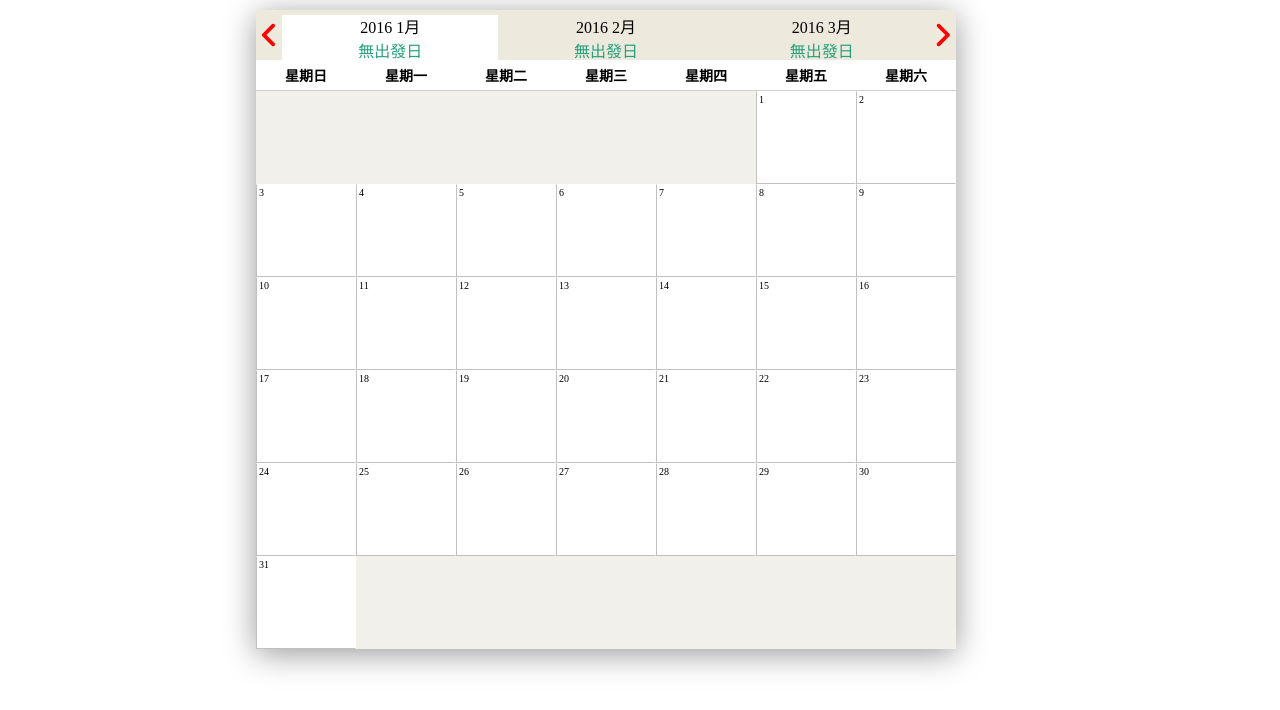
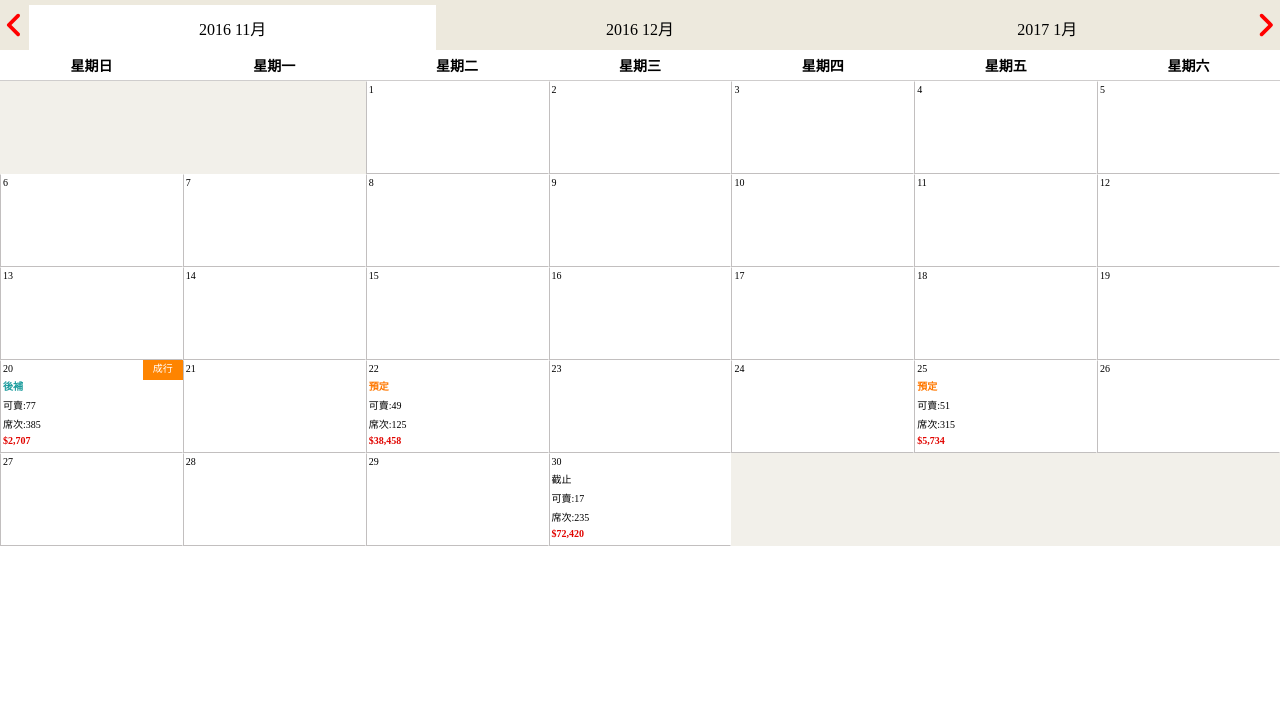
Before and after one commit to TheRay432/test-calendar, a React (Create React App) app: page / in a window 1280 px wide. Shown: the top 710 px of the page. Built offline with nearby package versions, Linux system fonts and the light colour scheme.

Commit message:
update final lowest month of have data

```diff
--- a/src/App.js
+++ b/src/App.js
@@ -21,6 +21,8 @@
     const sortArr = data.sort((a, b) => {
       return b.date < a.date ? 1 : -1;
     });
+    const firstYears = sortArr[0].date.split("/")[0];
+    const firstMonth = sortArr[0].date.split("/")[1];
     const test = [];
     sortArr.forEach((item) => {
       test.push(item.date.split("/")[0]);
@@ -28,7 +30,9 @@
     const a = [...new Set(test)];
 
     const continueYears = range(parseInt(a[0]), parseInt(a[a.length - 1]));
-    setCurrentDate(`${continueYears[0]}/01`);
+
+    setCurrentDate(`${firstYears}/${firstMonth}`);
+    // setCurrentDate(`${continueYears[0]}/01`);
     setAllYears([...continueYears]);
   };
   const removeDuplicates = (originalArray, p) => {
@@ -135,12 +139,14 @@
     <div className="calendar">
       {allYears.length > 0 && (
         <>
+          {jsonData.length > 0 && (
             <Month
               setCurrentDate={setCurrentDate}
               currentDate={currentDate}
               allYears={allYears}
               jsonData={jsonData}
             />
+          )}
 
           <div className="weekdays">
             <div>星期日</div>
--- a/src/components/Month.jsx
+++ b/src/components/Month.jsx
@@ -36,18 +36,39 @@
   };
   useEffect(() => {
     const monthArr = [];
-
+    const removeDuplicates = (originalArray, p) => {
+      const newArray = [];
+      const lookupObject = {};
+      for (let i in originalArray) {
+        lookupObject[originalArray[i][p]] = originalArray[i];
+      }
+      for (let i in lookupObject) {
+        newArray.push(lookupObject[i]);
+      }
+      return newArray;
+    };
+    const notSameFilterData = removeDuplicates(jsonData, "date");
     for (let i = 1; i <= 12; i++) {
       if (i < 10) {
         i = "0" + i;
       }
       monthArr.push(i);
     }
-    allYears.forEach((item) => {
+    allYears.forEach((item, i) => {
       monthArr.map((item2) => {
-        yearMonthArr.push(`${item}/${item2}`);
+        if (i === 0) {
+          notSameFilterData.some((item3) => {
+            if (item3.date.includes(`${item}/${item2}`)) {
+              yearMonthArr.push(`${item}/${item2}`);
+              return true;
+            }
+          });
+        } else {
+          yearMonthArr.push(`${item}/${item2}`);
+        }
       });
     });
+
     const a = [];
     for (let i = 1; i <= yearMonthArr.length; i++) {
       a.push(yearMonthArr[i - 1]);
--- a/src/styles/all.scss
+++ b/src/styles/all.scss
@@ -14,9 +14,7 @@
 }
 
 .calendar {
-  width: 70rem;
-  box-shadow: 0 0.5rem 3rem rgba(0, 0, 0, 0.4);
-  margin: 1rem 20%;
+  width: 100%;
 }
 .month {
   display: flex;
@@ -47,7 +45,7 @@
   }
   & .date {
     margin-top: 5px;
-    flex-basis: 35%;
+    flex-basis: 33%;
     background-color: transparent;
     text-align: center;
     display: flex;
@@ -74,7 +72,7 @@
   border-bottom: 1px solid rgb(207, 205, 205);
   padding: 5px 0;
   & div {
-    width: calc(70rem / 7);
+    width: calc(100% / 7);
     text-align: center;
     font-weight: bold;
     font-size: 14px;
@@ -86,7 +84,7 @@
   display: flex;
   flex-wrap: wrap;
   & div {
-    width: calc(70rem / 7);
+    width: calc(100% / 7);
     min-height: 93px;
     background-color: white;
     border: 1px solid rgb(194, 191, 191);
```
Also changed, not shown: src/styles/all.css, 1 other file (tests, documents, lock files or other folders). Lines whose indentation alone changed are shown as unchanged.
